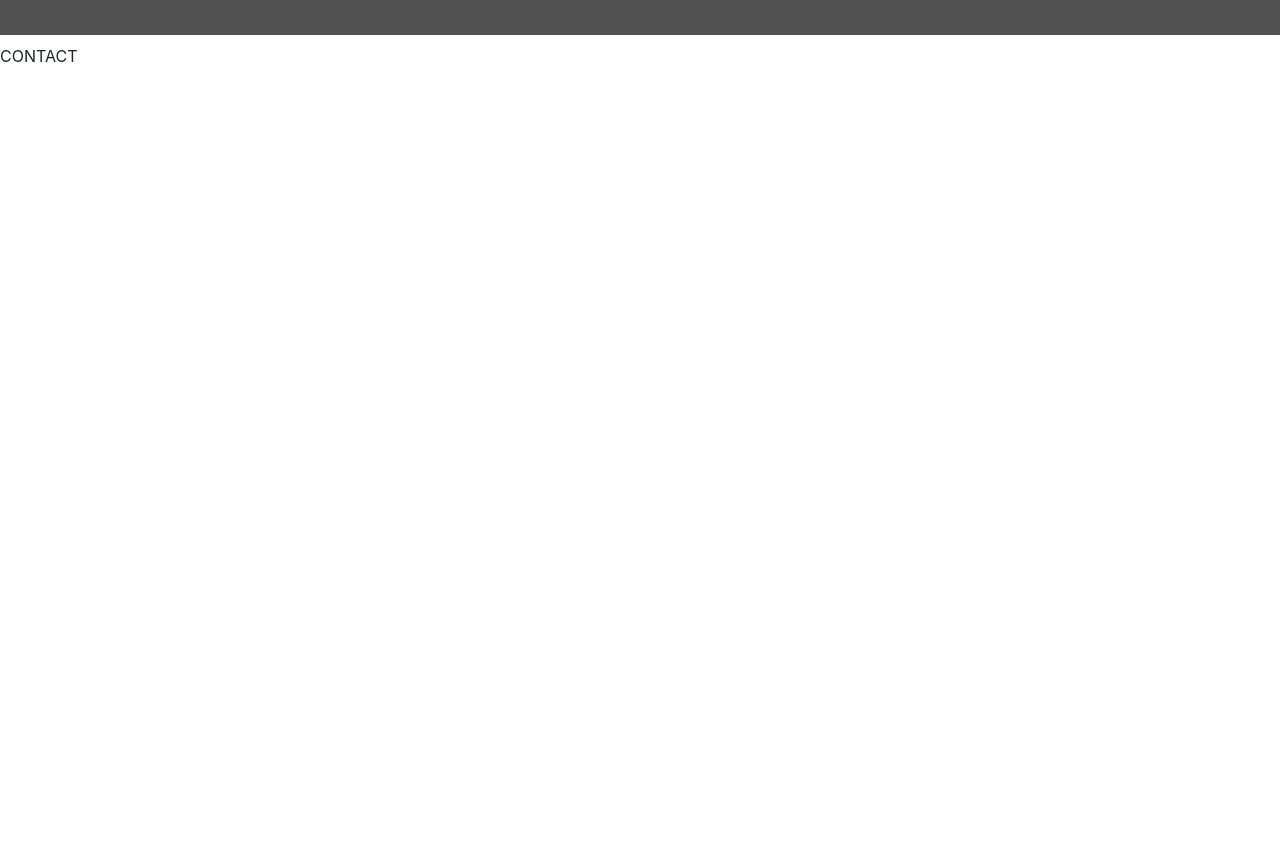
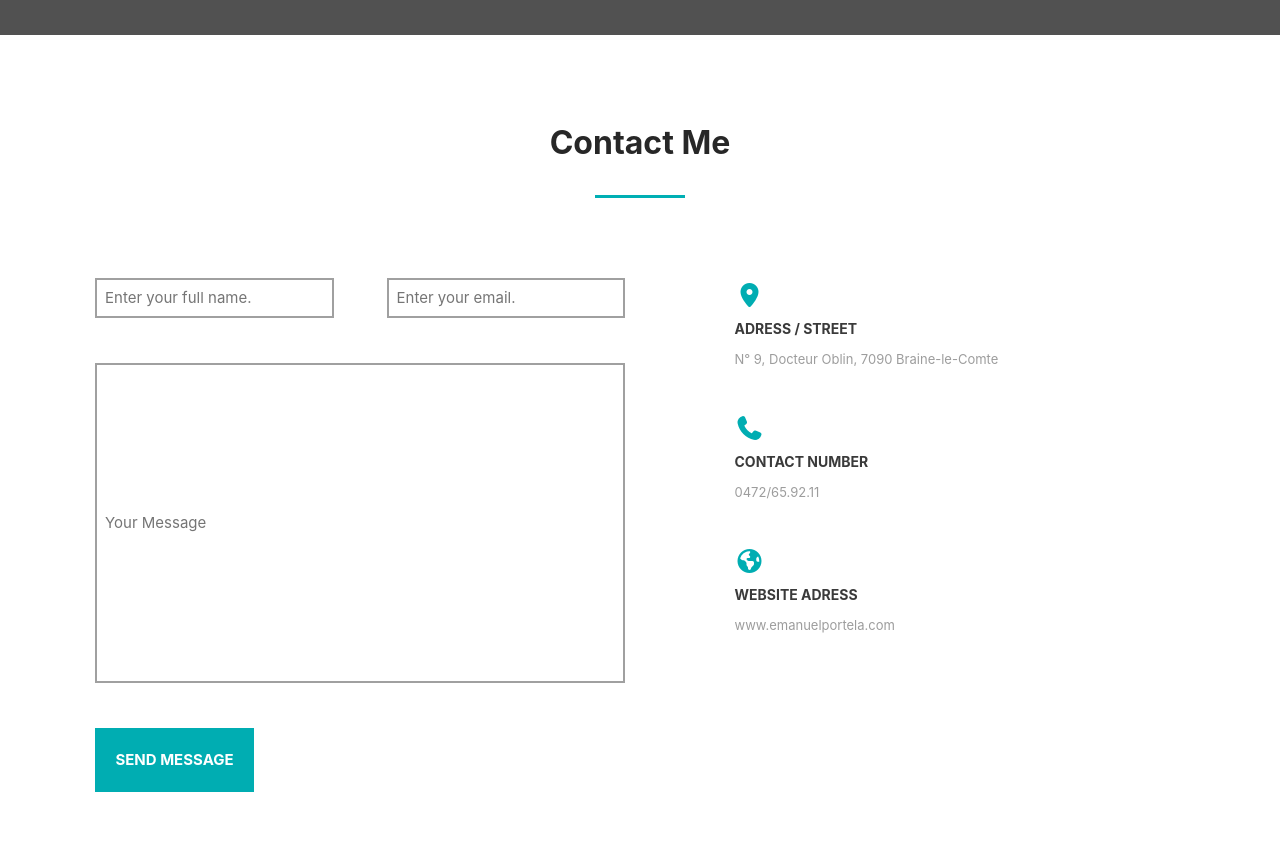
Before and after one commit to emanuelportela/Portfolio, a plain HTML site: page index.html in a window 1280 px wide. Shown: the part 3860-4701 px from the top of the page. Drawn offline with nearby package versions, Linux system fonts and the light colour scheme.

Commit message:
contact fini

```diff
--- a/index.html
+++ b/index.html
@@ -225,7 +225,65 @@
 
       <div class="section-after-2"></div>
 
-      <section class="section-4">CONTACT</section>
+      <section class="section-4">
+
+         <div class="titre-contact">
+
+            <h2 class="h2-contact">Contact Me</h2>
+
+            <div class="souligne"></div>
+
+         </div>
+
+         <div class="container">
+
+            <div class="row">
+
+               <div id="section-4-col-1" class="col-md-6 col-sm-12">
+
+                  <input type="text" id="input1" placeholder="Enter your full name.">
+
+                  <input type="text" id="input2" placeholder="Enter your email.">
+
+                  <input type="text" id="input3" placeholder="Your Message">
+
+                  <button id="button4">SEND MESSAGE</button>
+
+               </div>
+
+               <div id="section-4-col-2" class="col-md-6 col-sm-12" class="container">
+
+                  <div class="donne1">
+
+                     <div class="icone"><i class="fas fa-map-marker-alt"></i></div>
+                     <div class="nom">ADRESS / STREET</div>
+                     <div class="info">N° 9, Docteur Oblin, 7090 Braine-le-Comte</div>
+
+                  </div>
+
+                  <div class="donne1">
+
+                     <div class="icone"><i class="fas fa-phone"></i></div>
+                     <div class="nom">CONTACT NUMBER</div>
+                     <div class="info">0472/65.92.11</div>
+
+                  </div>
+
+                  <div class="donne1">
+
+                     <div class="icone"><i class="fas fa-globe-americas"></i></div>
+                     <div class="nom">WEBSITE ADRESS</div>
+                     <div class="info">www.emanuelportela.com</div>
+
+                  </div>
+
+               </div>
+
+            </div>
+
+         </div>
+
+      </section>
 
       <section class="section-5">FOOTER</section>
 
--- a/sass/main.sass
+++ b/sass/main.sass
@@ -364,8 +364,92 @@ body
       background-color: #515151
 
    .section-4
-      height: 100vh
+      height: 120vh
       background-color: white
+      padding: 10vh
+
+      .titre-contact
+         display: flex
+         flex-wrap: wrap
+         justify-content: center
+         margin-bottom: 10vh
+
+         .h2-contact
+            color: #272727
+            font-weight: bold
+            text-align: center
+            margin-bottom: 4vh
+            align-items: center
+            width: 100%
+
+         .souligne
+            background-color: #00AFB4
+            height: 3px
+            width: 90px
+
+      #section-4-col-1
+         height: 70vh
+         display: flex
+         flex-wrap: wrap
+         justify-content: space-between
+
+         #input1
+            width: 45%
+            height: 5vh
+            border: solid 2px #A0A0A0
+            font-size: 15px
+            padding-left: 1vh
+
+         #input2
+            width: 45%
+            height: 5vh
+            border: solid 2px #A0A0A0
+            font-size: 15px
+            padding-left: 1vh
+
+         #input3
+            width: 100%
+            height: 40vh
+            border: solid 2px #A0A0A0
+            font-size: 15px
+            padding-left: 1vh
+
+         #button4
+            width: 30%
+            height: 8vh
+            background-color: #00ADB2
+            color: white
+            border: 0px
+            font-weight: bold
+            font-size: 15px
+
+      #section-4-col-2
+         display: flex
+         flex-wrap: wrap
+         justify-content: center
+         height: 50vh
+         background-color: white
+
+         .donne1
+            height: 15vh
+            width: 70%
+
+            .icone
+               height: 5vh
+               font-size: 3vh
+               color: #00ADB2
+
+            .nom
+               height: 4vh
+               color: #3A3A3A
+               font-weight: bold
+               font-size: 14px
+
+            .info
+               height: 4vh
+               color: #9D9D9D
+               font-size: 13px
+
 
    .section-5
       height: 20vh
```
Also changed, not shown: css/main.css, 1 other file.
